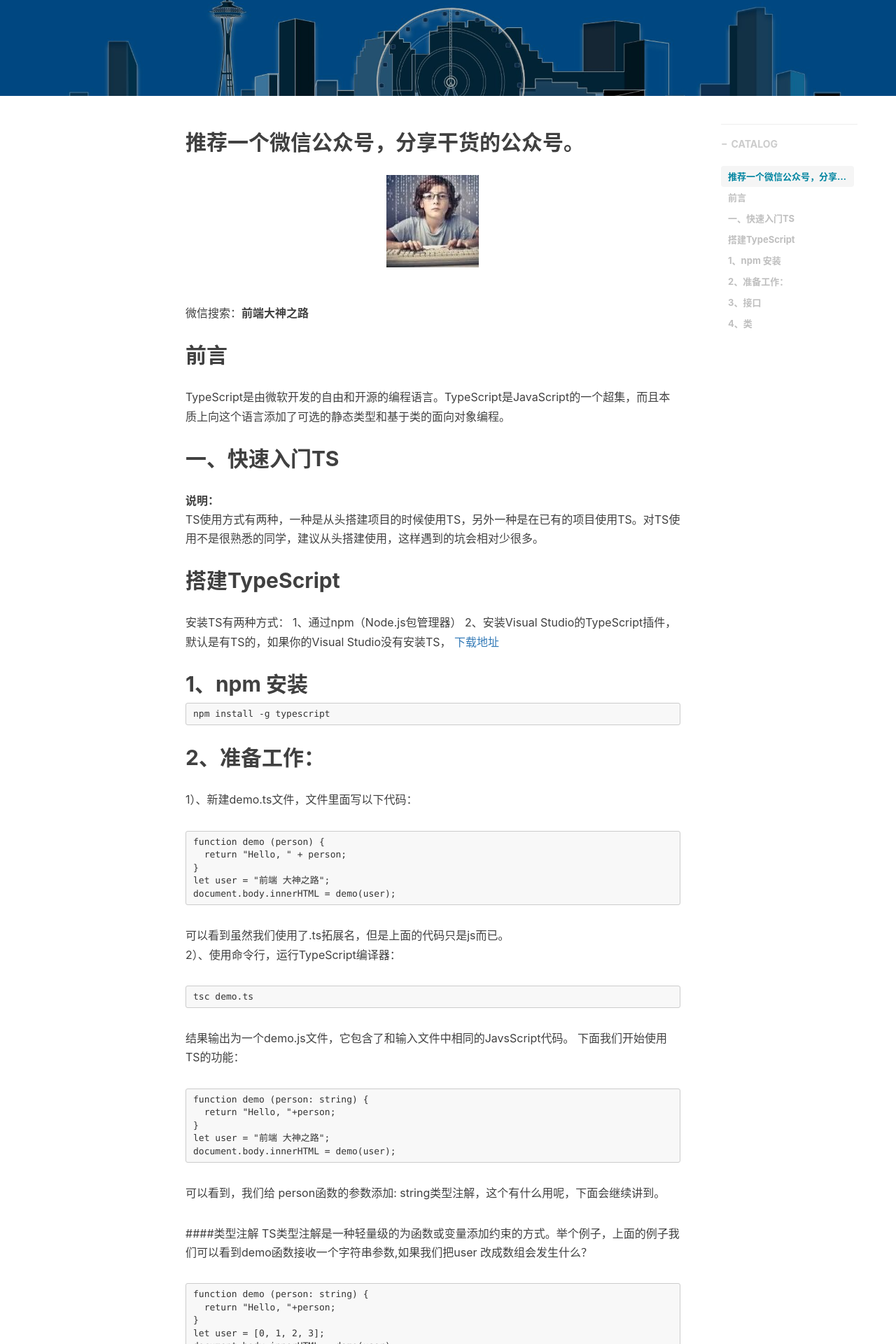
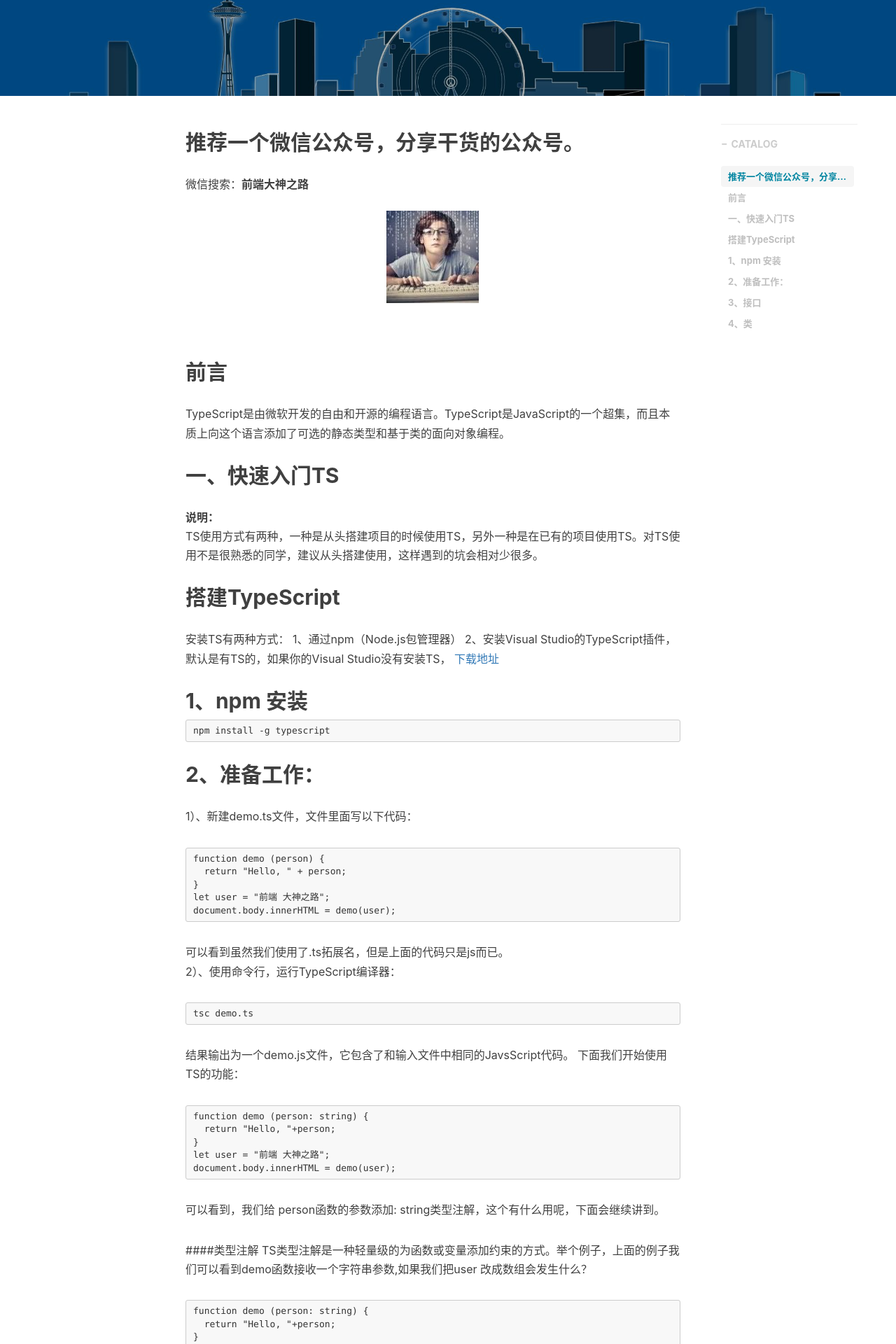
Before and after one commit to 00feng00/00feng00.github.io, a Jekyll site: the page built from _posts/2018-10-11-typescript.markdown, in a window 1280 px wide. Shown: the part 386-2306 px from the top of the page at 70% size. Built offline with Jekyll 4.4.1, drawn with Linux system fonts in a browser that asks for light colours; nearby versions of some CDN libraries; comment, search, counter and statistics services are not loaded.

Commit message:
Update 2018-10-11-typescript.markdown

```diff
--- a/_posts/2018-10-11-typescript.markdown
+++ b/_posts/2018-10-11-typescript.markdown
@@ -11,10 +11,9 @@ tags:
     - TS
     - React
 ---
-## 推荐一个微信公众号，分享干货的公众号。
+## 推荐一个微信公众号，分享干货的公众号。<br />
+微信搜索：<b>前端大神之路</b>
 <img src="https://00feng00.github.io/img/wx_public_channel.jpg">
-<br />
-微信搜索：<b>前端大神之路</b>
 <br />
 ## 前言<br />
  TypeScript是由微软开发的自由和开源的编程语言。TypeScript是JavaScript的一个超集，而且本质上向这个语言添加了可选的静态类型和基于类的面向对象编程。
```
